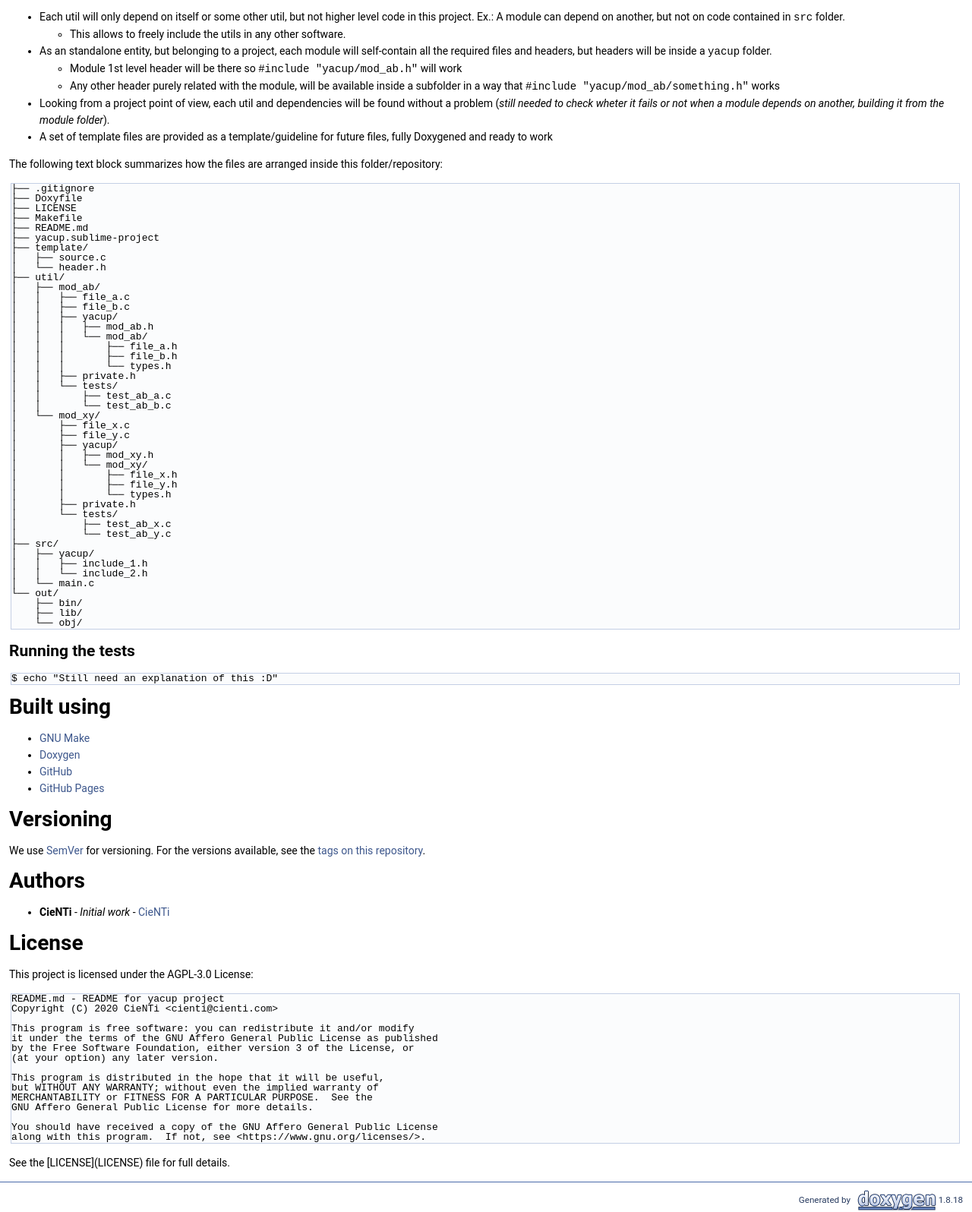
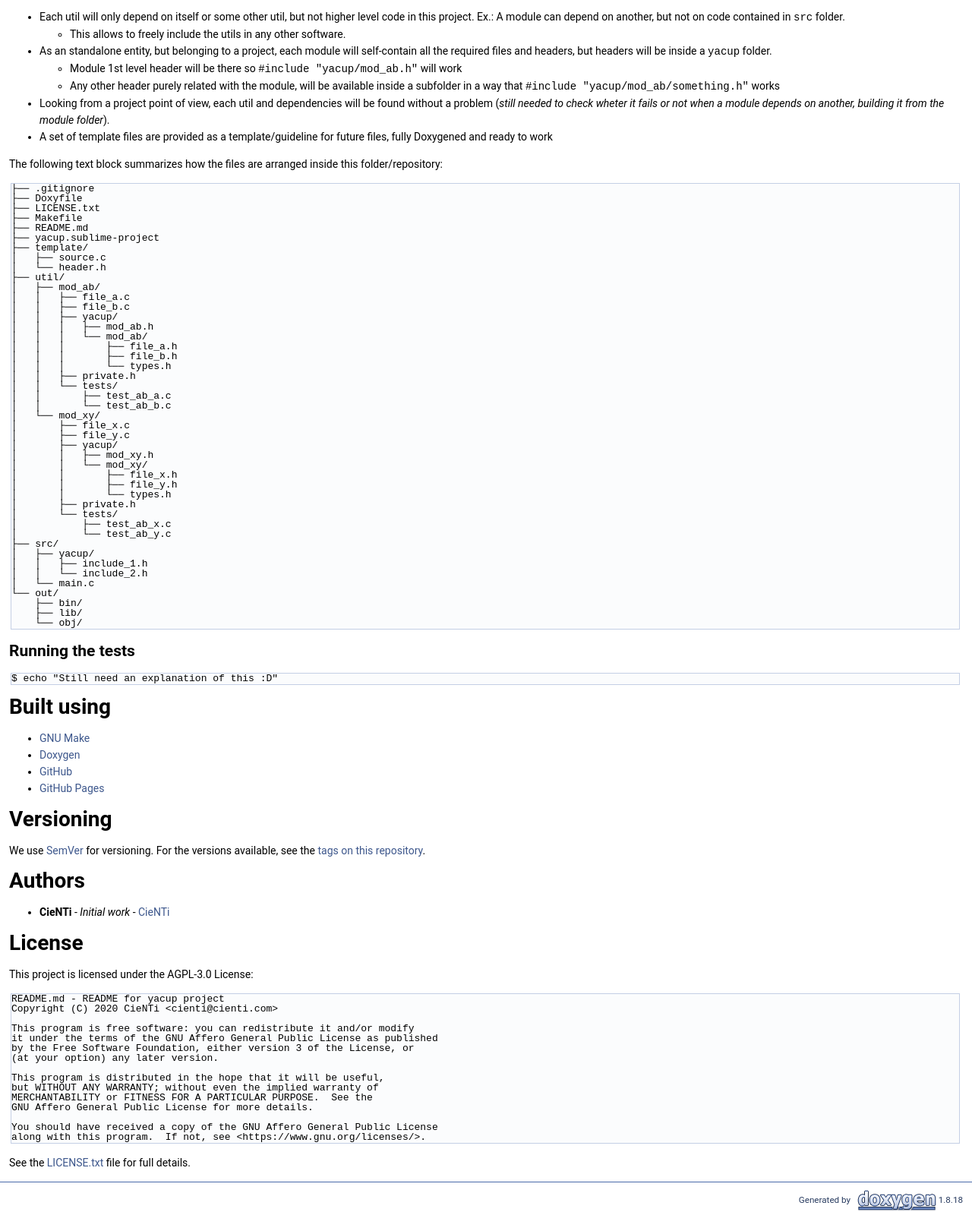
Before and after one commit to CieNTi/yacup, a plain HTML site: page index.html in a window 1280 px wide. Shown: the part 844-2440 px from the top of the page at 76% size. Drawn offline with Linux system fonts and the light colour scheme.

Commit message:
deploy: c3ccd6c257390ffb5c3e2ee97faa6307f6ea13b6

```diff
--- a/index.html
+++ b/index.html
@@ -103,7 +103,7 @@ $(function() {
 <p>The following text block summarizes how the files are arranged inside this folder/repository:</p>
 <div class="fragment"><div class="line">├── .gitignore</div>
 <div class="line">├── Doxyfile</div>
-<div class="line">├── LICENSE</div>
+<div class="line">├── LICENSE.txt</div>
 <div class="line">├── Makefile</div>
 <div class="line">├── README.md</div>
 <div class="line">├── yacup.sublime-project</div>
@@ -178,7 +178,7 @@ $(function() {
 <div class="line"> </div>
 <div class="line">You should have received a copy of the GNU Affero General Public License</div>
 <div class="line">along with this program.  If not, see &lt;https://www.gnu.org/licenses/&gt;.</div>
-</div><!-- fragment --><p>See the [LICENSE](LICENSE) file for full details. </p>
+</div><!-- fragment --><p>See the <a href="LICENSE.txt">LICENSE.txt</a> file for full details. </p>
 </div></div><!-- PageDoc -->
 </div><!-- contents -->
 <!-- start footer part -->
```
Also changed, not shown: LICENSE.txt (added).
